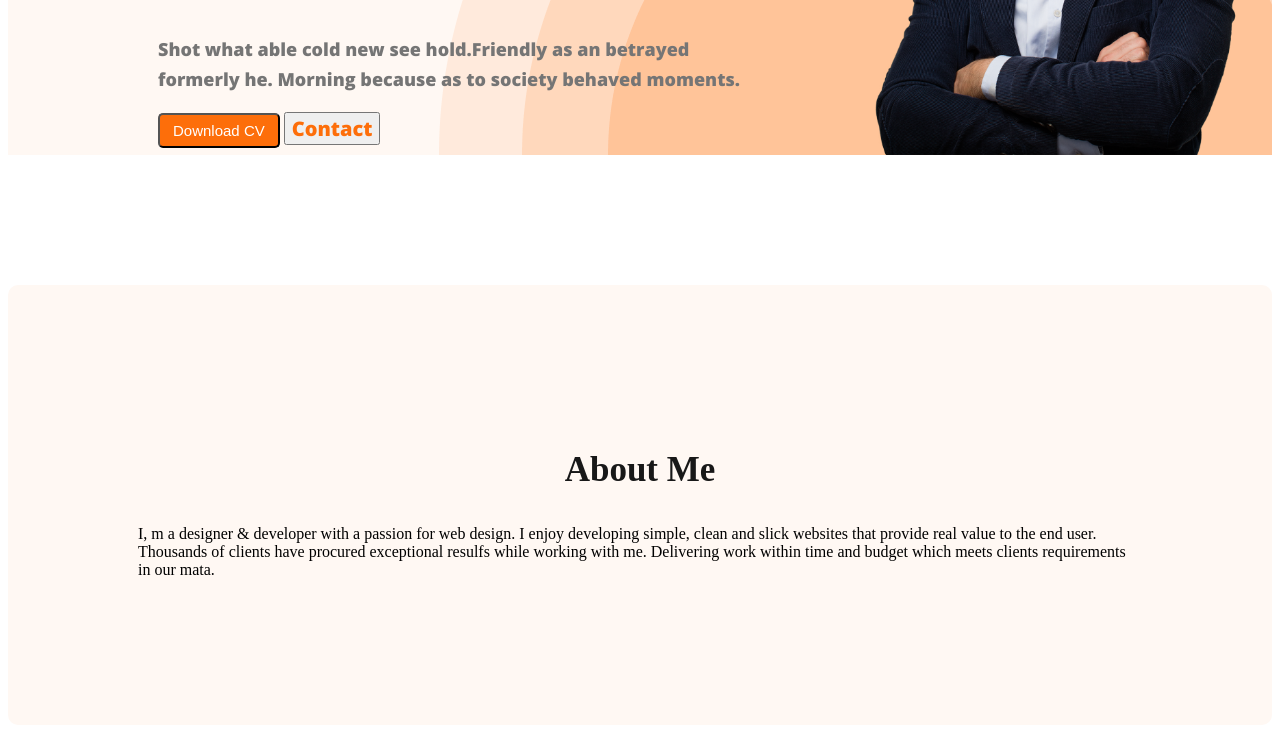
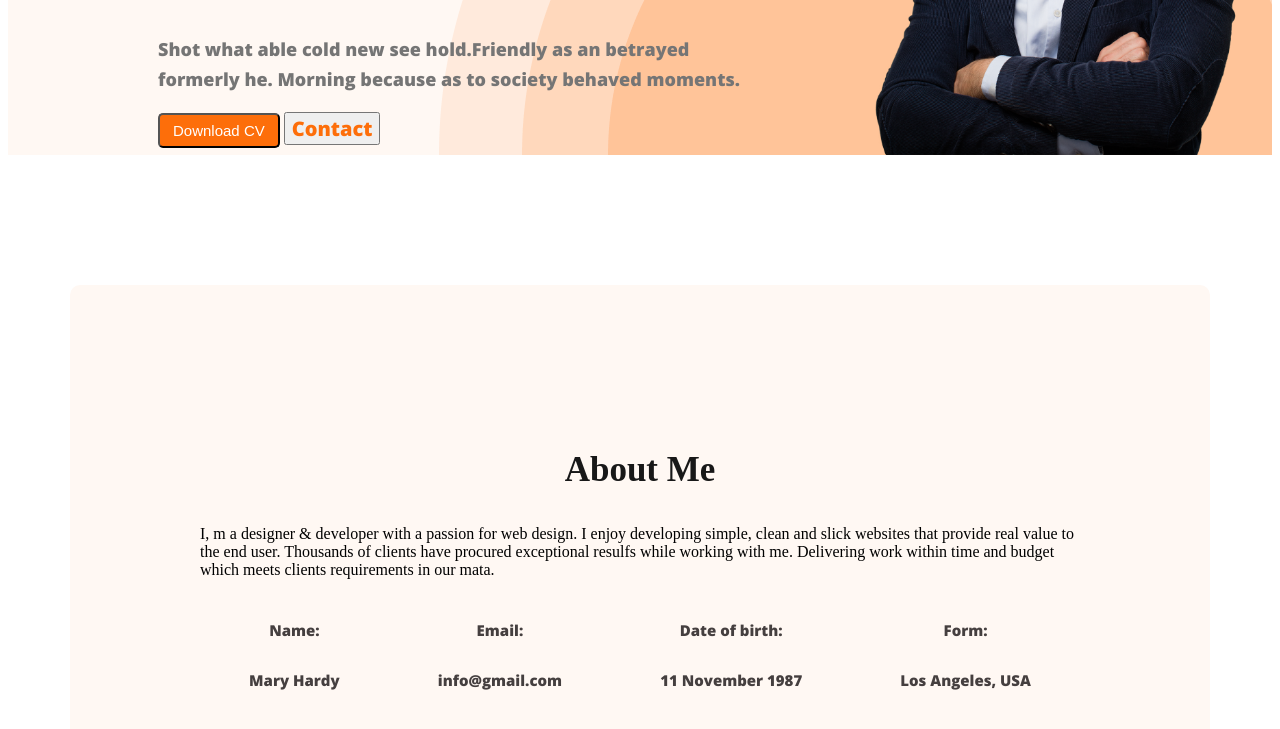
Before and after one commit to roniislam999/project-frist, a plain HTML site: page index.html in a window 1280 px wide. Shown: the part 515-1244 px from the top of the page. Drawn offline with nearby package versions, Linux system fonts and the light colour scheme.

Commit message:
added about information

```diff
--- a/index.html
+++ b/index.html
@@ -33,10 +33,31 @@
 
      </header>
 
-       <main>
+       <main class="main">
         <section class="about">
         <h3 class="section">About Me</h3>
         <p>I, m a designer & developer with a passion for web design. I enjoy developing simple, clean and slick websites that provide real value to the end user. Thousands of clients have procured exceptional resulfs while working with me. Delivering work within time and budget which meets clients requirements in our mata.</p>
+        <div class="about-info-container">
+
+         <div class="about-info">
+            <h4 class="info-title">Name:</h4>
+            <p class="info-description">Mary Hardy</p>
+         </div>
+
+         <div class="about-info">
+            <h4 class="info-title">Email:</h4>
+            <p class="info-description">info@gmail.com</p>
+         </div>
+
+         <div class="about-info">
+            <h4 class="info-title">Date of birth:</h4>
+            <p class="info-description">11 November 1987</p>
+         </div>
+         <div class="about-info">
+            <h4 class="info-title">Form:</h4>
+            <p class="info-description">Los Angeles, USA</p>
+         </div>
+        </div>
         </section>
 
       </main>
--- a/portfolio.css
+++ b/portfolio.css
@@ -112,6 +112,7 @@ line-height: 30px;
     border-radius: 10px;
     background-color:#FFF8F3 ;
     margin: 130px 0px;
+    line-height: normal;
 }
 .section{
     color: #181818;
@@ -120,3 +121,20 @@ font-size: 35px;
 font-weight: 700;
 
 }
+.main{
+    max-width: 1140px;
+    margin: 0px auto;
+}
+.about-info-container{
+    display: flex;
+    justify-content:space-around;
+}
+.about-info{
+    color: #453f3f;
+    text-align: center;
+    font-family: Open Sans;
+    font-size: 15px;
+    font-style: normal;
+    font-weight: 400;
+    line-height: 30px;
+}
```
